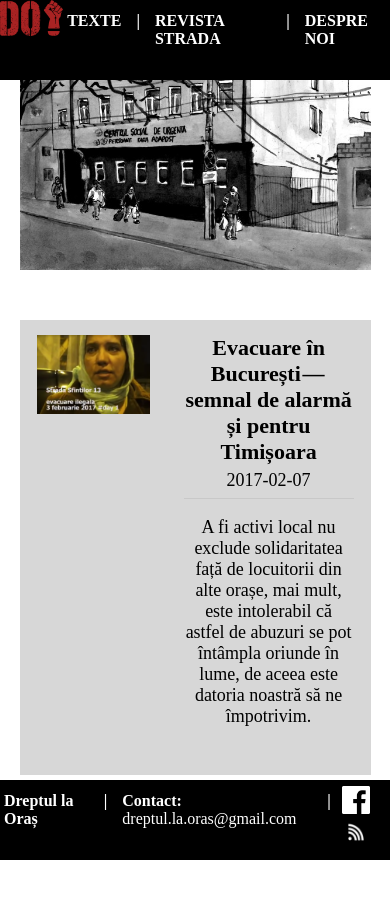
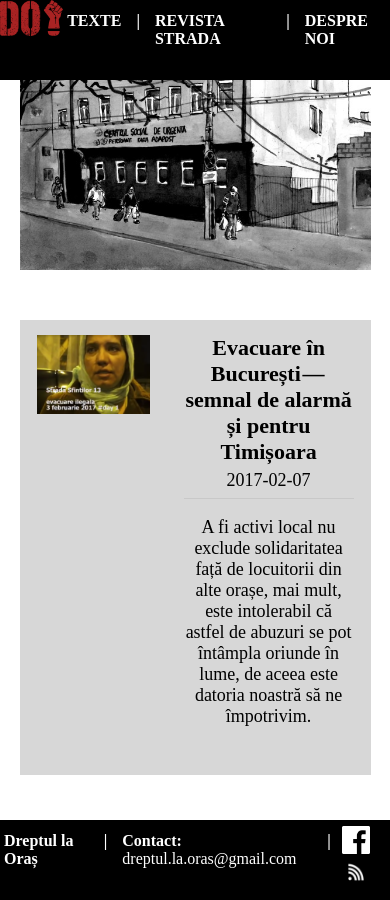
Before and after one commit to dreptul-la-oras/dreptul-la-oras.github.io, a Jekyll site: the page built from index.md, in a window 390 px wide and 900 px high, scrolled down 391 px. Built offline with Jekyll 4.4.1, drawn with Linux system fonts in a browser that asks for light colours; before the commit the page ends 1251 px from its top, so only the background shows below that.

Commit message:
Fix bottom padding issue

```diff
--- a/assets/css/base.css
+++ b/assets/css/base.css
@@ -55,7 +55,7 @@ body {
         margin-right: auto;
 
         padding-top: var(--header-height-double); /*same as header height*/
-        padding-bottom: var(--footer-height); /*same as header height*/
+        padding-bottom: var(--footer-height-double); /*same as header height*/
     }
 }
 
@@ -78,7 +78,7 @@ body {
         margin-right: auto;
 
         padding-top: var(--header-height-double); /*same as header height*/
-        padding-bottom: var(--footer-height); /*same as header height*/
+        padding-bottom: var(--footer-height-double); /*same as header height*/
     }
 }
 
```
